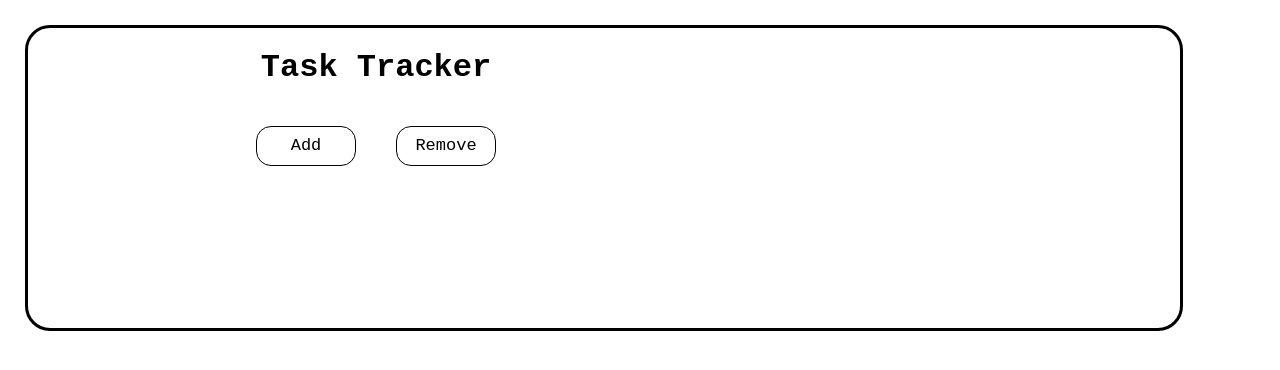
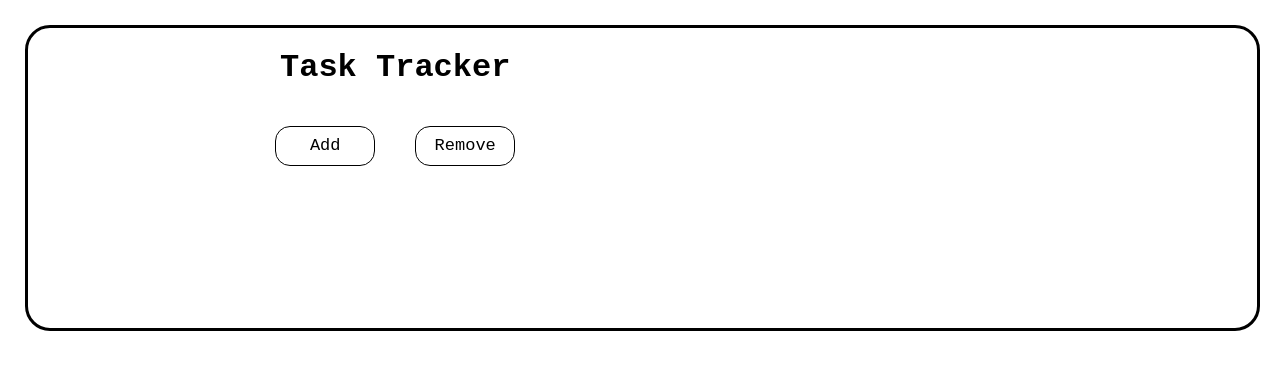
Before and after one commit to hamzaplojovic/expense_tracker, a React (Create React App) app in the folder app/: page / in a window 1280 px wide. Shown: the top 370 px of the page. Built offline with nearby package versions, Linux system fonts and the light colour scheme.

Commit message:
Making remove button

```diff
--- a/app/src/components/Header.js
+++ b/app/src/components/Header.js
@@ -23,7 +23,11 @@ const Header = ({ title }) => {
                         "Enter item you want to remove"
                     );
                     var items = document.querySelectorAll("h3");
-                    console.log(items);
+                    for (let i of items) {
+                        if (i.textContent === r_input) {
+                            i.style.display = "none";
+                        }
+                    }
                 }}
             >
                 Remove
--- a/app/src/index.css
+++ b/app/src/index.css
@@ -9,7 +9,7 @@ body {
 
 .main {
     display: flex;
-    width: 90%;
+    width: 96%;
     height: 300px;
     border: 3px solid black;
     border-radius: 25px;
```
